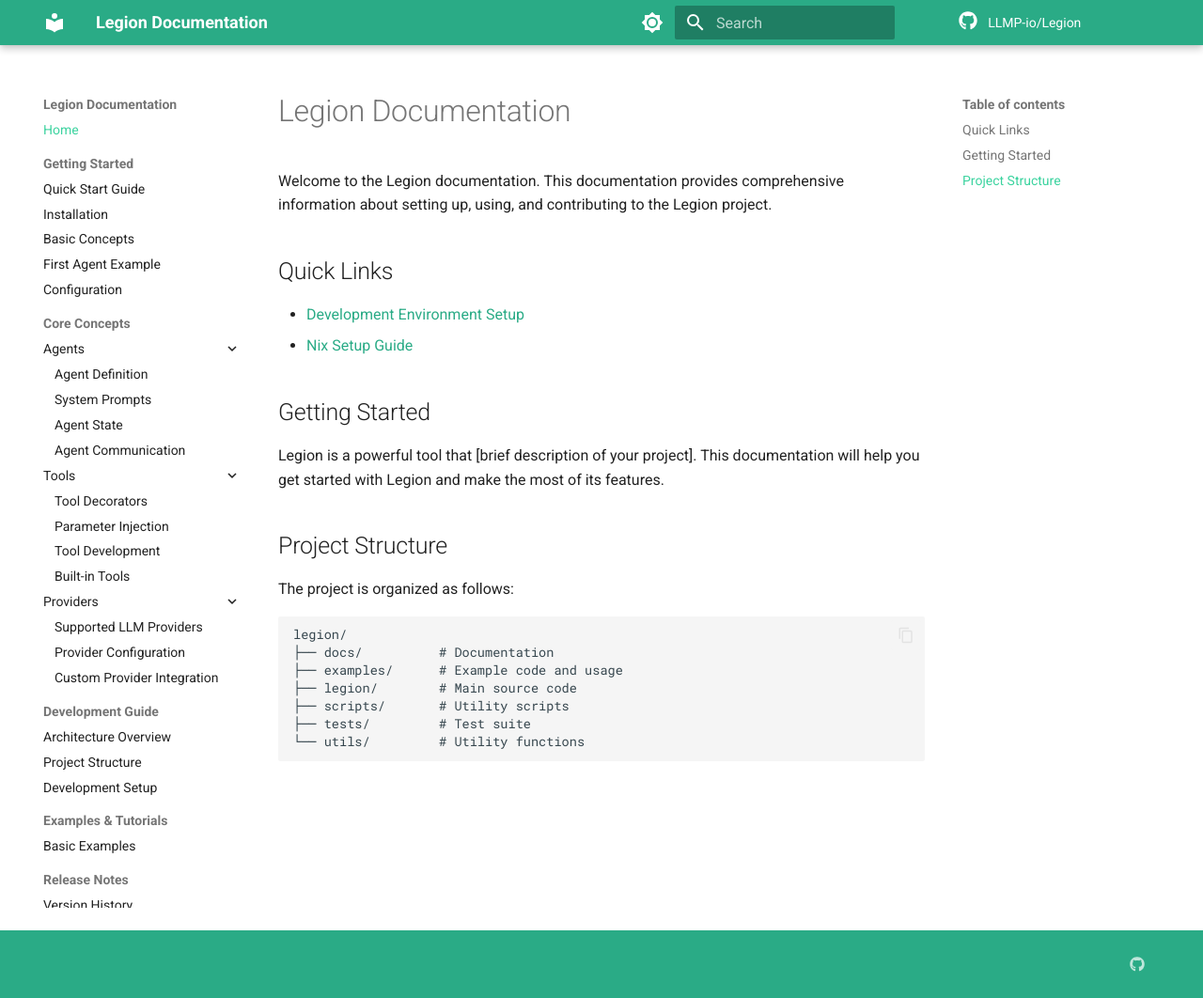
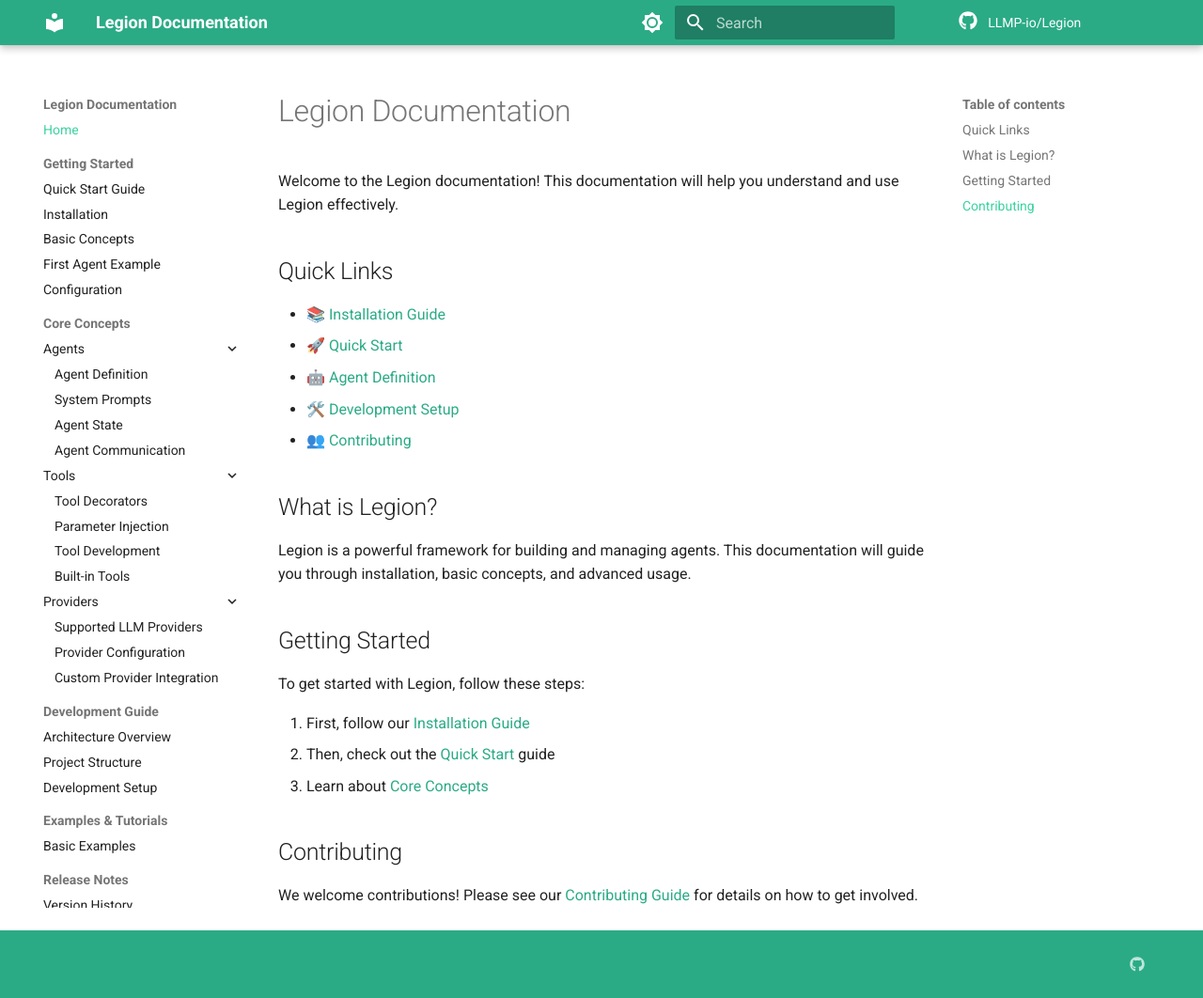
Before and after one commit to lLostincode/Legion, an MkDocs documentation site: the page built from docs/index.md, in a window 1280 px wide and 1062 px high. Shown: the whole window at 94% size. Built offline with MkDocs 1.6.1 and Material for MkDocs 9.7.7, drawn with Linux system fonts in a browser that asks for light colours; comment, search, counter and statistics services are not loaded.

````diff
--- a/docs/index.md
+++ b/docs/index.md
@@ -1,26 +1,27 @@
 # Legion Documentation
 
-Welcome to the Legion documentation. This documentation provides comprehensive information about setting up, using, and contributing to the Legion project.
+Welcome to the Legion documentation! This documentation will help you understand and use Legion effectively.
 
 ## Quick Links
 
-- [Development Environment Setup](setup-dev-env.md)
-- [Nix Setup Guide](setup-nix.md)
+- 📚 [Installation Guide](getting-started/installation.md)
+- 🚀 [Quick Start](getting-started/quick-start.md)
+- 🤖 [Agent Definition](core-concepts/agents/agent-definition.md)
+- 🛠️ [Development Setup](setup-dev-env.md)
+- 👥 [Contributing](../CONTRIBUTING.md)
+
+## What is Legion?
+
+Legion is a powerful framework for building and managing agents. This documentation will guide you through installation, basic concepts, and advanced usage.
 
 ## Getting Started
 
-Legion is a powerful tool that [brief description of your project]. This documentation will help you get started with Legion and make the most of its features.
+To get started with Legion, follow these steps:
 
-## Project Structure
+1. First, follow our [Installation Guide](getting-started/installation.md)
+2. Then, check out the [Quick Start](getting-started/quick-start.md) guide
+3. Learn about [Core Concepts](core-concepts/agents/agent-definition.md)
 
-The project is organized as follows:
+## Contributing
 
-```
-legion/
-├── docs/          # Documentation
-├── examples/      # Example code and usage
-├── legion/        # Main source code
-├── scripts/       # Utility scripts
-├── tests/         # Test suite
-└── utils/         # Utility functions
-```
+We welcome contributions! Please see our [Contributing Guide](../CONTRIBUTING.md) for details on how to get involved.
````
Also changed, not shown: 1 other file.
